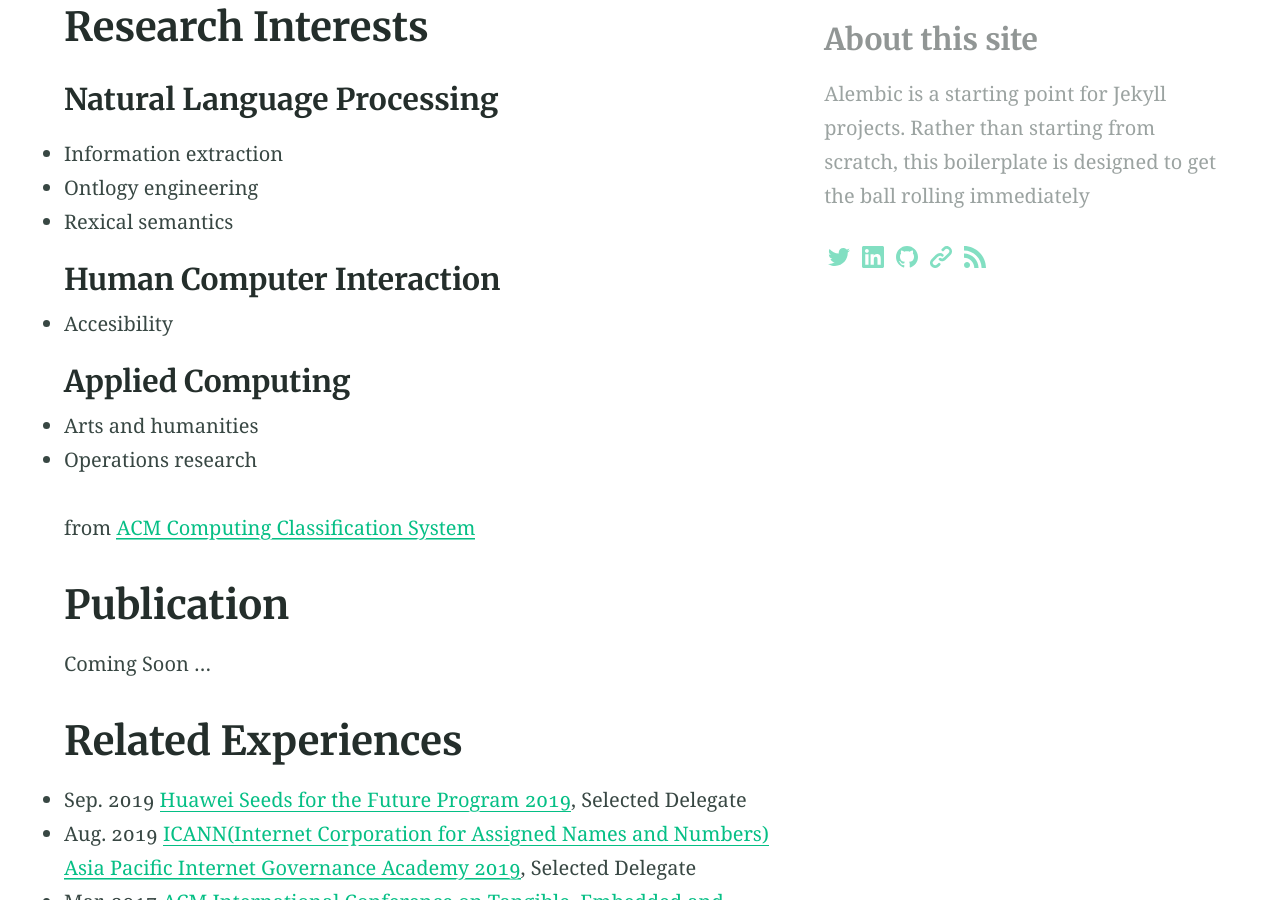
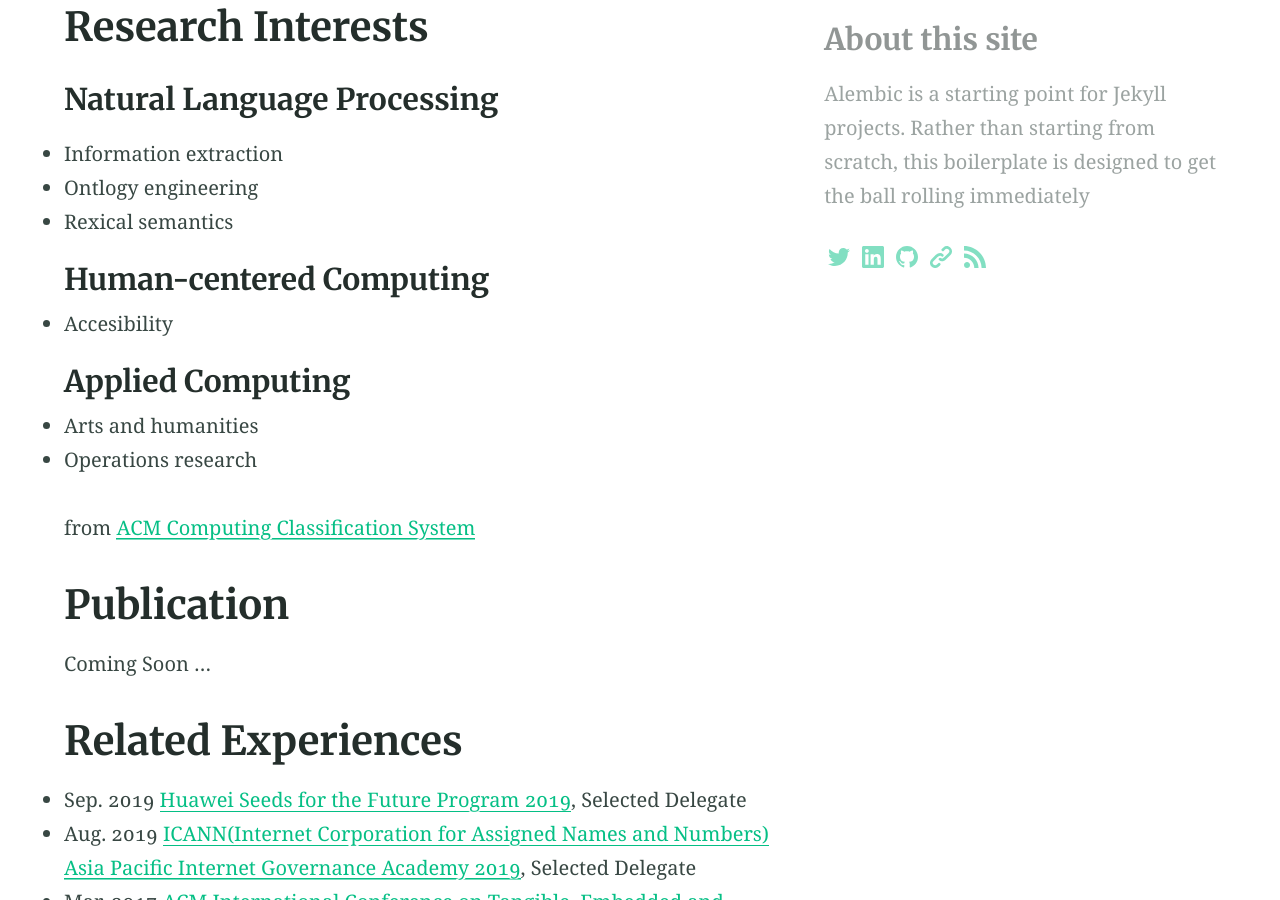
Before and after one commit to NaosFabrik/NaosFabrik.github.io, a Jekyll site: the page built from elements.md, in a window 1280 px wide and 900 px high, scrolled down 511 px. Built offline with Jekyll 4.4.1, drawn with Linux system fonts in a browser that asks for light colours.

Commit message:
Update elements.md

```diff
--- a/elements.md
+++ b/elements.md
@@ -12,7 +12,7 @@ aside: true
 * Information extraction
 * Ontlogy engineering
 * Rexical semantics
-### Human Computer Interaction
+### Human-centered Computing
 * Accesibility
 ### Applied Computing
 * Arts and humanities
```
